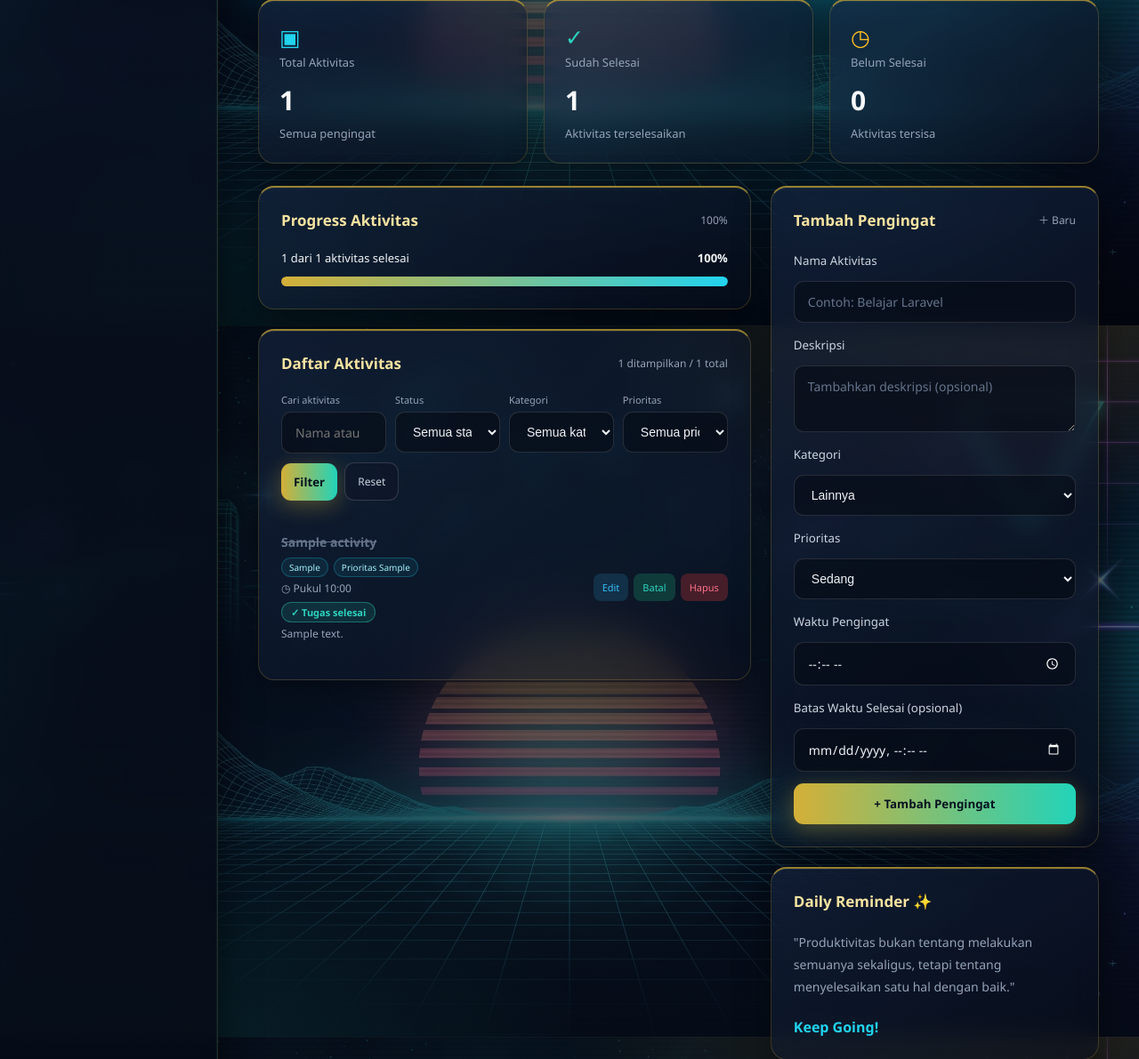
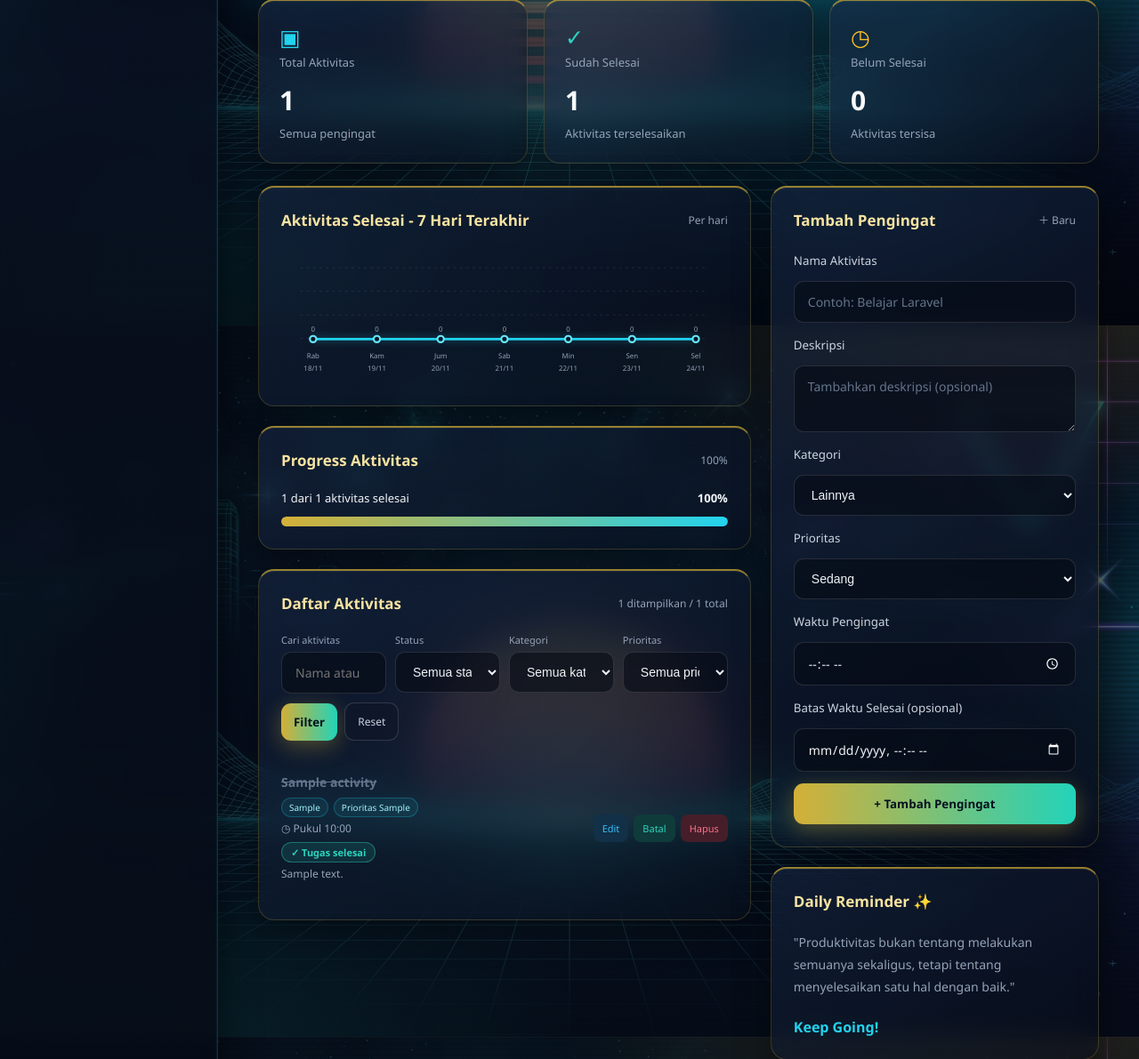
Before and after one commit to zaydabdullah2155-afk/Project-TaskVibe, a Laravel app: page /activities in a window 1280 px wide. Shown: the part 434-1625 px from the top of the page at 89% size. Run offline with Laravel 12, Linux system fonts and the light colour scheme; a user stored in the database is signed in; data comes from the database, SQL or seed files in the repository; tables that the repository leaves empty hold one stand-in row (values such as "Sample post").

Commit message:
add a feature graphics

```diff
--- a/app/Http/Controllers/ActivityController.php
+++ b/app/Http/Controllers/ActivityController.php
@@ -50,8 +50,56 @@ class ActivityController extends Controller
                 'remindAt' => substr((string) $activity->remind_at, 0, 5),
             ])
             ->values();
+        $chartEnd = now();
+        $chartStart = $chartEnd->copy()->subDays(6)->startOfDay();
+        $activityCounts = $request->user()->activities()
+            ->where('is_done', true)
+            ->whereNotNull('completed_at')
+            ->whereBetween('completed_at', [$chartStart, $chartEnd])
+            ->get(['completed_at'])
+            ->countBy(fn (Activity $activity): string => $activity->completed_at->toDateString());
+        $weekdayLabels = ['Min', 'Sen', 'Sel', 'Rab', 'Kam', 'Jum', 'Sab'];
+        $activityChart = collect(range(0, 6))
+            ->map(function (int $daysFromStart) use ($activityCounts, $chartStart, $weekdayLabels): array {
+                $date = $chartStart->copy()->addDays($daysFromStart);
+                $weekday = $weekdayLabels[$date->dayOfWeek];
 
-        return view('activities.index', compact('activities', 'total', 'done', 'filters', 'reminders'));
+                return [
+                    'date' => $date->format('d/m'),
+                    'label' => "{$weekday} {$date->format('d/m')}",
+                    'weekday' => $weekday,
+                    'count' => $activityCounts->get($date->toDateString(), 0),
+                ];
+            })
+            ->all();
+        $maxActivityCount = max(array_column($activityChart, 'count'));
+        $activityChartPoints = collect($activityChart)
+            ->values()
+            ->map(function (array $point, int $index) use ($maxActivityCount): array {
+                $y = 140 - ($maxActivityCount > 0 ? ($point['count'] / $maxActivityCount) * 112 : 0);
+
+                return $point + [
+                    'x' => 50 + ($index * 100),
+                    'y' => $y,
+                    'countY' => max(14, $y - 12),
+                ];
+            })
+            ->all();
+        $activityChartLine = implode(' ', array_map(
+            fn (array $point): string => "{$point['x']},{$point['y']}",
+            $activityChartPoints,
+        ));
+
+        return view('activities.index', compact(
+            'activities',
+            'total',
+            'done',
+            'filters',
+            'reminders',
+            'activityChart',
+            'activityChartPoints',
+            'activityChartLine',
+        ));
     }
 
     public function store(Request $request): RedirectResponse
@@ -103,7 +151,9 @@ class ActivityController extends Controller
 
         // Ubah status selesai (jika tadinya belum selesai, kini jadi selesai)
         $newStatus = ! $activity->is_done;
-        $activity->update(['is_done' => $newStatus]);
+        $activity->is_done = $newStatus;
+        $activity->completed_at = $newStatus ? now() : null;
+        $activity->save();
 
         $message = 'Status aktivitas diperbarui.';
 
--- a/app/Models/Activity.php
+++ b/app/Models/Activity.php
@@ -35,6 +35,7 @@ class Activity extends Model
     protected $casts = [
         'is_done' => 'boolean',
         'deadline_at' => 'datetime',
+        'completed_at' => 'datetime',
     ];
 
     public function user(): BelongsTo
--- a/resources/views/activities/index.blade.php
+++ b/resources/views/activities/index.blade.php
@@ -455,6 +455,41 @@
             box-shadow: 0 0 14px rgba(212, 175, 55, 0.6);
             border-radius: 20px;
             transition: width .3s;
+        }
+
+        .activity-chart {
+            display: block;
+            width: 100%;
+            height: auto;
+            overflow: visible;
+        }
+
+        .activity-chart-grid {
+            stroke: rgba(148, 163, 184, 0.2);
+            stroke-dasharray: 4 6;
+            stroke-width: 1;
+        }
+
+        .activity-chart-line {
+            fill: none;
+            stroke: #22d3ee;
+            stroke-linecap: round;
+            stroke-linejoin: round;
+            stroke-width: 4;
+            filter: drop-shadow(0 0 6px rgba(34, 211, 238, 0.45));
+        }
+
+        .activity-chart-dot {
+            fill: #0b1728;
+            stroke: #67e8f9;
+            stroke-width: 3;
+        }
+
+        .activity-chart-label {
+            fill: #94a3b8;
+            font-family: inherit;
+            font-size: 11px;
+            text-anchor: middle;
         }
 
         /* ===== FORM ===== */
@@ -960,6 +995,46 @@
 
             <div>
 
+                <!-- ACTIVITY CHART -->
+                <div class="card">
+                    <div class="card-header">
+                        <h3>Aktivitas Selesai - 7 Hari Terakhir</h3>
+                        <span>Per hari</span>
+                    </div>
+
+                    <svg class="activity-chart"
+                         viewBox="0 0 700 210"
+                         role="img"
+                         aria-labelledby="activity-chart-title activity-chart-description">
+                        <title id="activity-chart-title">Aktivitas selesai selama tujuh hari terakhir</title>
+                        <desc id="activity-chart-description">Grafik garis jumlah aktivitas selesai per hari.</desc>
+
+                        @foreach ([28, 65, 102, 139] as $gridLineY)
+                            <line class="activity-chart-grid"
+                                  x1="30"
+                                  y1="{{ $gridLineY }}"
+                                  x2="670"
+                                  y2="{{ $gridLineY }}" />
+                        @endforeach
+
+                        <polyline class="activity-chart-line" points="{{ $activityChartLine }}" />
+
+                        @foreach ($activityChartPoints as $point)
+                            <g aria-label="{{ $point['label'] }}: {{ $point['count'] }} aktivitas selesai">
+                                <circle class="activity-chart-dot"
+                                        cx="{{ $point['x'] }}"
+                                        cy="{{ $point['y'] }}"
+                                        r="5">
+                                    <title>{{ $point['label'] }}: {{ $point['count'] }} aktivitas selesai</title>
+                                </circle>
+                                <text class="activity-chart-label" x="{{ $point['x'] }}" y="{{ $point['countY'] }}">{{ $point['count'] }}</text>
+                                <text class="activity-chart-label" x="{{ $point['x'] }}" y="170">{{ $point['weekday'] }}</text>
+                                <text class="activity-chart-label" x="{{ $point['x'] }}" y="190">{{ $point['date'] }}</text>
+                            </g>
+                        @endforeach
+                    </svg>
+                </div>
+
                 <!-- PROGRESS -->
                 <div class="card">
 
```
Also changed, not shown: tests/Feature/ActivityChartTest.php (added, +96 -0 lines).
